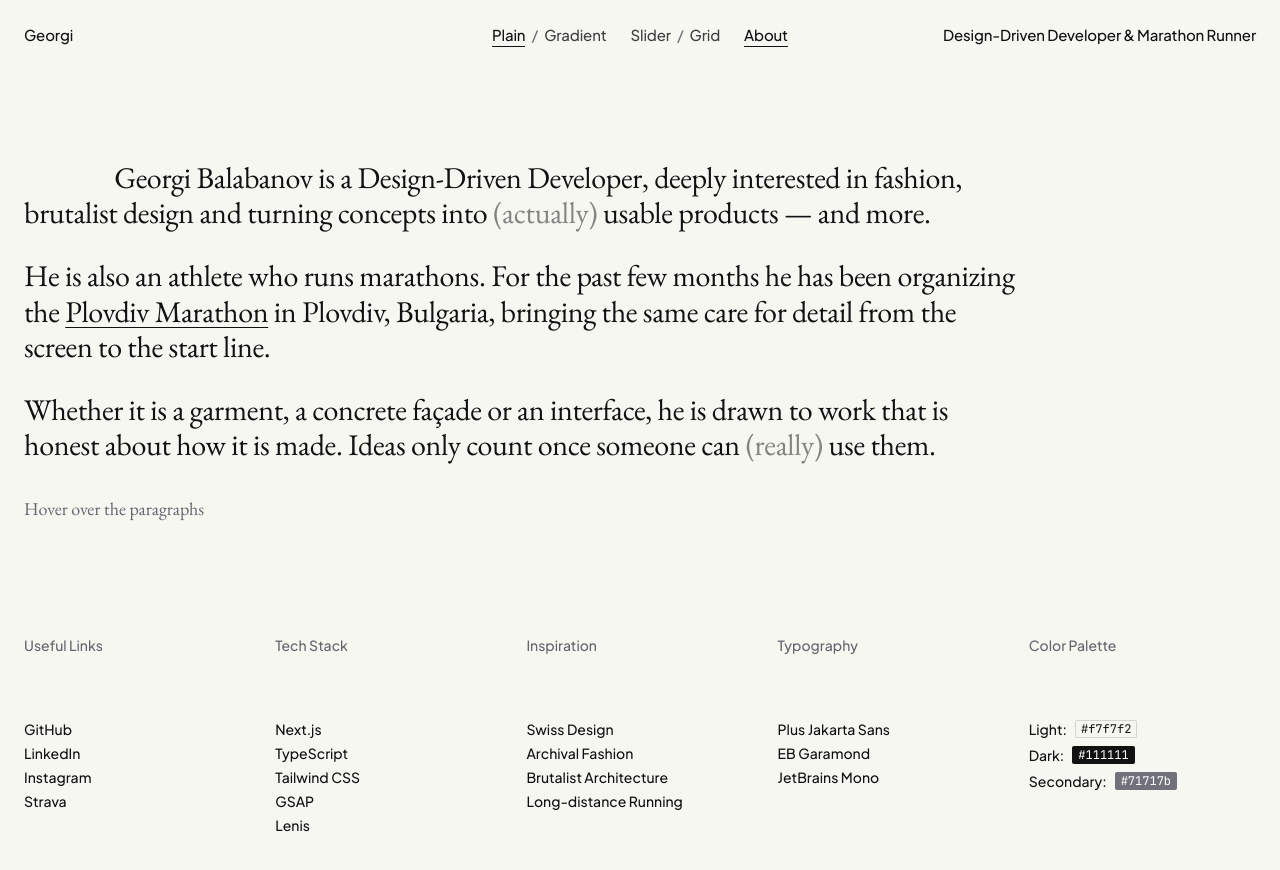
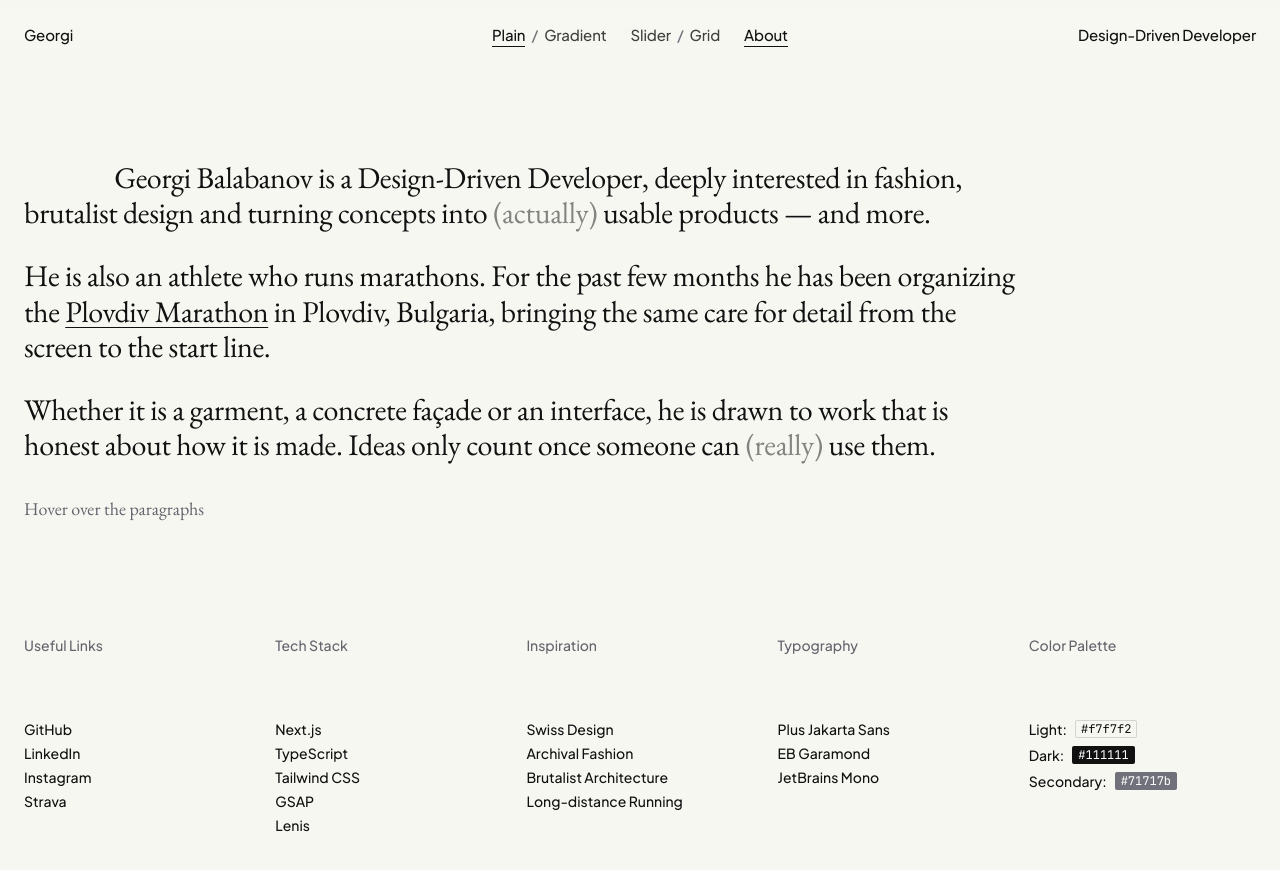
Before and after one commit to GeoBalabanov/Website, a Next.js app: page /about in a window 1280 px wide. Shown: the top 870 px of the page. Built offline with nearby package versions, Linux system fonts and the light colour scheme.

Commit message:
Update tagline

```diff
--- a/src/data/site.ts
+++ b/src/data/site.ts
@@ -3,7 +3,7 @@
 export const site = {
   name: "Georgi",
   fullName: "Georgi Balabanov",
-  tagline: "Design-Driven Developer & Marathon Runner",
+  tagline: "Design-Driven Developer",
   description:
     "Georgi Balabanov is a design-driven developer and marathon runner, interested in fashion, brutalist design and turning concepts into usable products.",
 };
```
